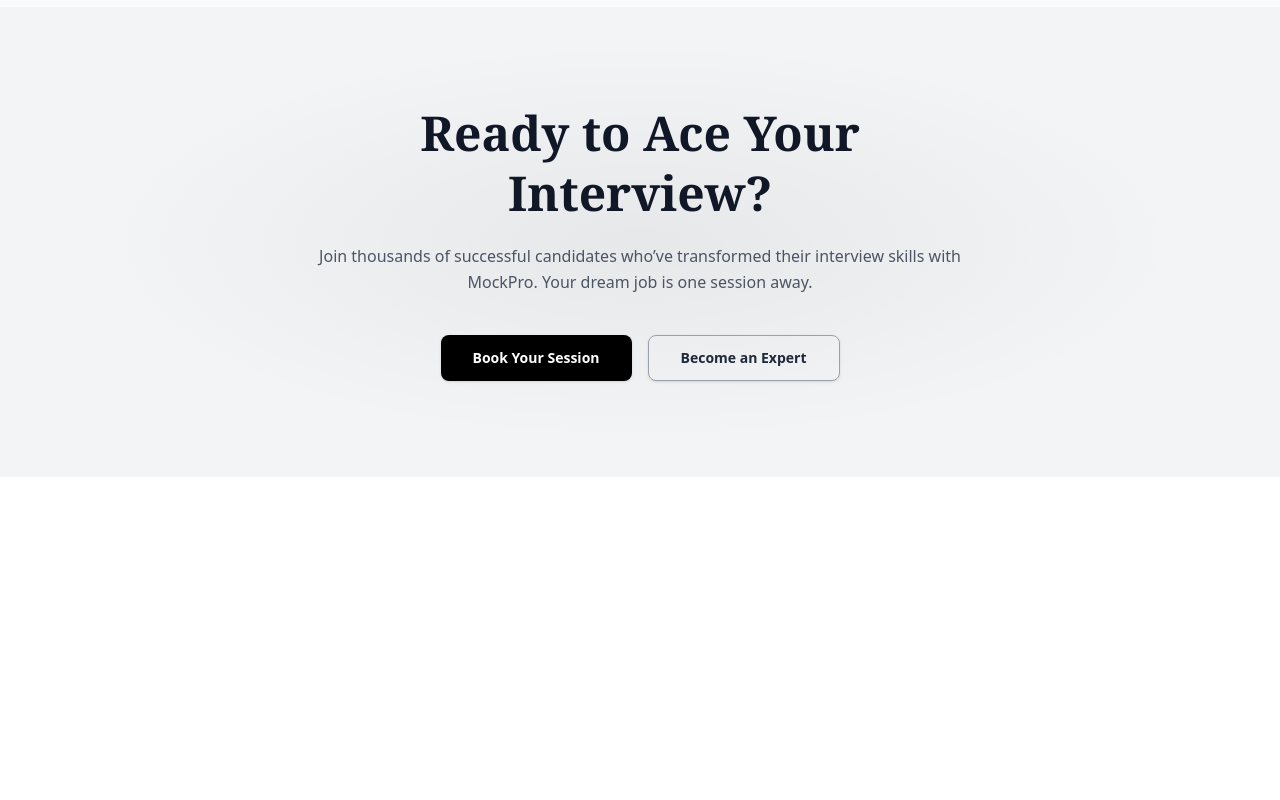
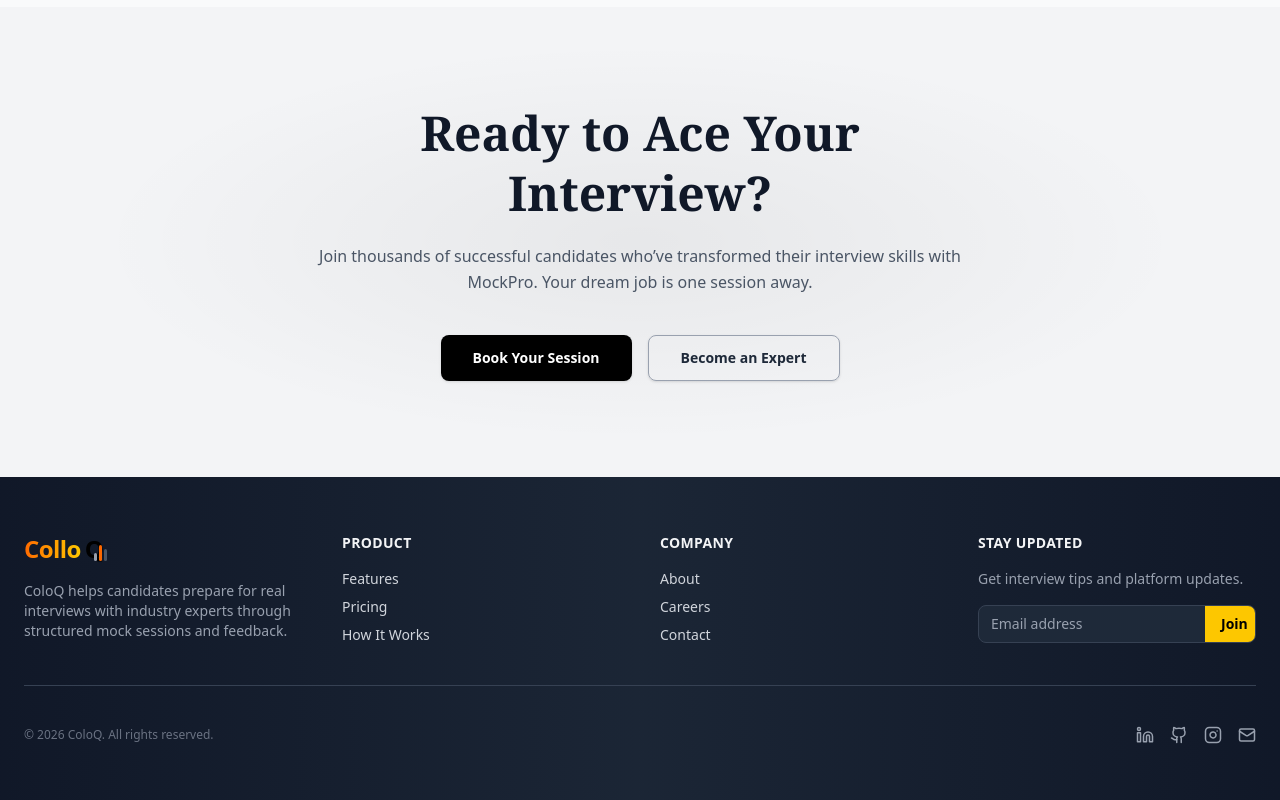
Before and after one commit to thilina-fer/colloq-frontend, a React (Vite) app in the folder colloq-frontend/: page / in a window 1280 px wide. Shown: the part 2441-3241 px from the top of the page. Before the commit the page ends 2918 px from the top, so only its background shows below. Built offline with nearby package versions, Linux system fonts and the light colour scheme.

Commit message:
feat : create a footer

```diff
--- a/colloq-frontend/src/pages/landingPage.jsx
+++ b/colloq-frontend/src/pages/landingPage.jsx
@@ -1,5 +1,16 @@
 import React, { useEffect, useRef, useState } from "react";
-import { ArrowRight, Menu, X, Target, Briefcase, Check } from "lucide-react";
+import {
+  ArrowRight,
+  Menu,
+  X,
+  Target,
+  Briefcase,
+  Check,
+  Linkedin,
+  Github,
+  Instagram,
+  Mail,
+} from "lucide-react";
 
 import ColloQLogo from "../components/logo";
 import PricingCard from "../components/pricingCards";
@@ -86,13 +97,13 @@
         {/* Yellow Gradient Effects */}
         <div className="absolute inset-0">
           {/* Top yellow glow */}
-          <div className="pointer-events-none absolute -top-32 left-1/2 h-[360px] w-[560px] -translate-x-1/2 rounded-full bg-gradient-to-b from-yellow-300/40 via-yellow-200/30 to-transparent blur-3xl sm:-top-44 sm:h-[520px] sm:w-[980px]" />
+          <div className="pointer-events-none absolute -top-32 left-1/2 h-[360px] w-[560px] -translate-x-1/2 rounded-full bg-gradient-to-b from-yellow-300/40 via-yellow-200/30 to-transparent blur-3xl sm:-top-44 sm:w-[980px]" />
 
           {/* Center yellow accent */}
-          <div className="pointer-events-none absolute top-1/3 left-1/4 h-[300px] w-[300px] rounded-full bg-yellow-400/20 blur-3xl sm:h-[400px] sm:w-[400px]" />
+          <div className="pointer-events-none absolute top-1/3 left-1/4 h-[300px] w-[300px] rounded-full bg-yellow-400/20 blur-3xl  sm:w-[400px]" />
 
           {/* Bottom subtle glow */}
-          <div className="pointer-events-none absolute -bottom-32 left-1/2 h-[360px] w-[560px] -translate-x-1/2 rounded-full bg-gradient-to-t from-yellow-100/30 to-transparent blur-3xl sm:-bottom-44 sm:h-[520px] sm:w-[980px]" />
+          <div className="pointer-events-none absolute  left-1/2 h-[360px] w-[560px] -translate-x-1/2 rounded-full bg-gradient-to-t from-yellow-100/30 to-transparent blur-3xl  sm:w-[980px]" />
         </div>
 
         {/* Navbar */}
@@ -418,6 +429,122 @@
           </div>
         </div>
       </section>
+
+      {/* Footer Section */}
+      <footer className="relative bg-gray-900 text-gray-300">
+        {/* subtle overlay */}
+        <div className="pointer-events-none absolute inset-0 bg-gradient-to-r from-gray-900 via-gray-800 to-gray-900 opacity-80" />
+
+        <div className="relative mx-auto max-w-7xl px-4 py-14 sm:px-6">
+          {/* Top grid */}
+          <div className="grid gap-10 sm:grid-cols-2 md:grid-cols-4">
+            {/* Brand */}
+            <div>
+              <ColloQLogo size="text-2xl" />
+              <p className="mt-4 max-w-xs text-sm text-gray-400">
+                ColoQ helps candidates prepare for real interviews with industry
+                experts through structured mock sessions and feedback.
+              </p>
+            </div>
+
+            {/* Product */}
+            <div>
+              <h4 className="mb-4 text-sm font-semibold uppercase tracking-wide text-gray-100">
+                Product
+              </h4>
+              <ul className="space-y-2 text-sm">
+                <li>
+                  <a href="#features" className="hover:text-white transition">
+                    Features
+                  </a>
+                </li>
+                <li>
+                  <a href="#pricing" className="hover:text-white transition">
+                    Pricing
+                  </a>
+                </li>
+                <li>
+                  <a href="#how" className="hover:text-white transition">
+                    How It Works
+                  </a>
+                </li>
+              </ul>
+            </div>
+
+            {/* Company */}
+            <div>
+              <h4 className="mb-4 text-sm font-semibold uppercase tracking-wide text-gray-100">
+                Company
+              </h4>
+              <ul className="space-y-2 text-sm">
+                <li>
+                  <a href="#" className="hover:text-white transition">
+                    About
+                  </a>
+                </li>
+                <li>
+                  <a href="#" className="hover:text-white transition">
+                    Careers
+                  </a>
+                </li>
+                <li>
+                  <a href="#" className="hover:text-white transition">
+                    Contact
+                  </a>
+                </li>
+              </ul>
+            </div>
+
+            {/* Newsletter */}
+            <div>
+              <h4 className="mb-4 text-sm font-semibold uppercase tracking-wide text-gray-100">
+                Stay Updated
+              </h4>
+              <p className="mb-4 text-sm text-gray-400">
+                Get interview tips and platform updates.
+              </p>
+              <div className="flex overflow-hidden rounded-lg border border-gray-700 bg-gray-800">
+                <input
+                  type="email"
+                  placeholder="Email address"
+                  className="flex-1 bg-transparent px-3 py-2 text-sm text-gray-200 placeholder-gray-400 outline-none"
+                />
+                <button className="bg-yellow-400 px-4 text-sm font-semibold text-black hover:bg-yellow-300">
+                  Join
+                </button>
+              </div>
+            </div>
+          </div>
+
+          {/* Divider */}
+          <div className="my-10 h-px bg-gray-700" />
+
+          {/* Bottom bar */}
+          <div className="flex flex-col items-center justify-between gap-4 sm:flex-row">
+            <p className="text-xs text-gray-500">
+              © {new Date().getFullYear()} ColoQ. All rights reserved.
+            </p>
+
+            <div className="flex items-center gap-4">
+              <a href="#" className="text-gray-400 hover:text-white transition">
+                <Linkedin size={18} />
+              </a>
+              <a href="#" className="text-gray-400 hover:text-white transition">
+                <Github size={18} />
+              </a>
+              <a href="#" className="text-gray-400 hover:text-white transition">
+                <Instagram size={18} />
+              </a>
+              <a
+                href="mailto:support@coloq.com"
+                className="text-gray-400 hover:text-white transition"
+              >
+                <Mail size={18} />
+              </a>
+            </div>
+          </div>
+        </div>
+      </footer>
     </>
   );
 }
```
